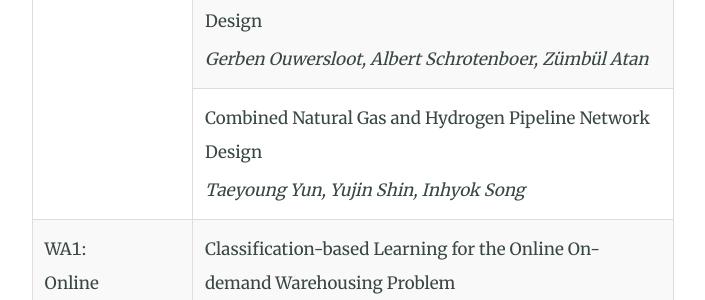
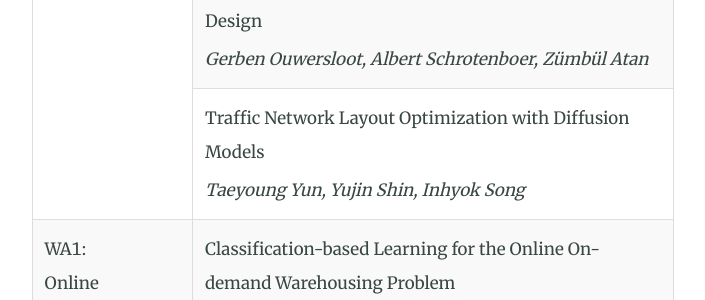
Before and after one commit to tsl2025kaist/tsl2025kaist.github.io, a Jekyll site: the page built from program.html, in a window 1280 px wide and 900 px high, scrolled down 7274 px. Shown: the part 153-453 px from the top of the window, without its empty margins (287-992 px from the left). Built offline with Jekyll 4.4.1, drawn with Linux system fonts in a browser that asks for light colours.

Commit message:
Revised Paper Titile

```diff
--- a/program.html
+++ b/program.html
@@ -402,7 +402,7 @@ aside: false
             </tr>
             <tr>
                 <td>
-                    Combined Natural Gas and Hydrogen Pipeline Network Design
+                    Traffic Network Layout Optimization with Diffusion Models
                     <span class="author">Taeyoung Yun, Yujin Shin, Inhyok Song</span>
                 </td>
             </tr>
```
